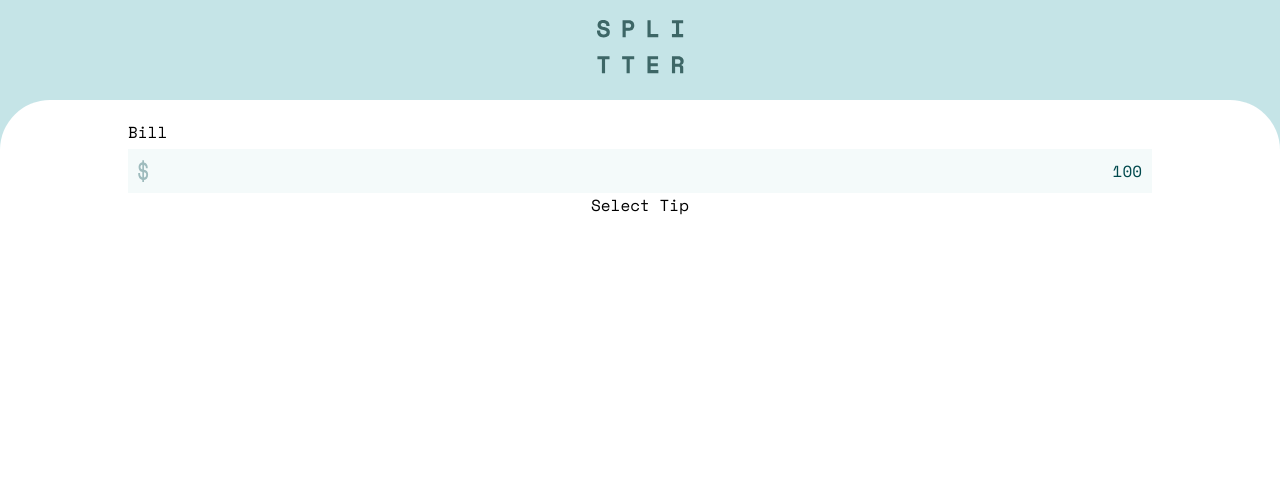
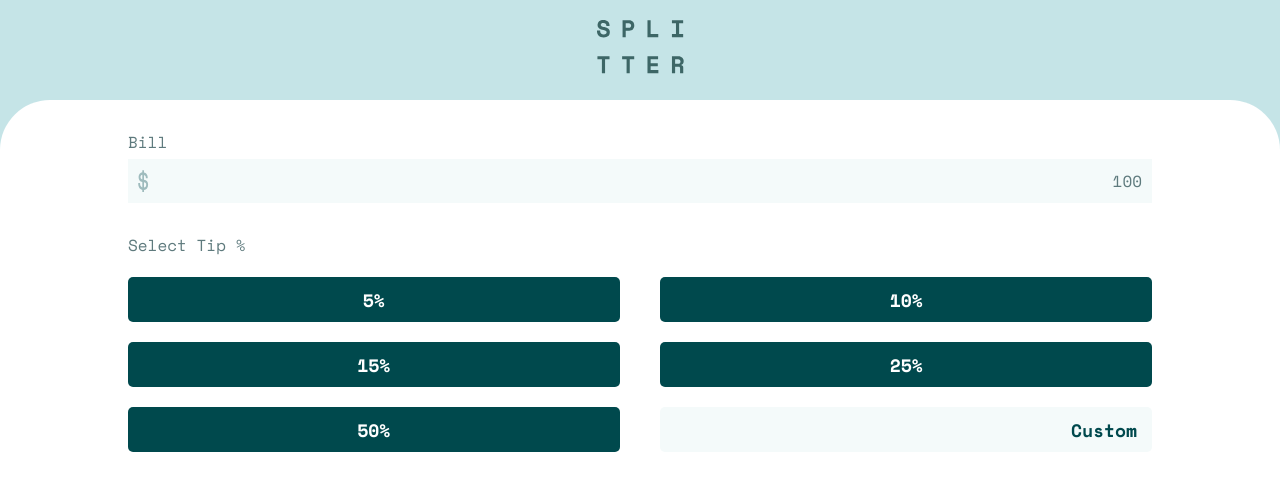
Before and after one commit to cjislegit/tip_calculator, a React (Create React App) app: page / in a window 1280 px wide. Shown: the top 490 px of the page. Built offline with nearby package versions, Linux system fonts and the light colour scheme.

Commit message:
Styled the slectTip component

```diff
--- a/src/Bill.module.css
+++ b/src/Bill.module.css
@@ -5,7 +5,7 @@
   align-content: center;
   justify-content: center;
   width: 80%;
-  margin-top: 20px;
+  margin-top: 30px;
 }
 
 .billLabel {
--- a/src/SelectTip.js
+++ b/src/SelectTip.js
@@ -3,8 +3,19 @@ import styles from './SelectTip.module.css';
 const SelectTip = () => {
   return (
     <div className={styles.selectTip}>
-      <div className={styles.selectTipLabel}>Select Tip</div>
-      <div className={styles.selectTipContainer}></div>
+      <div className={styles.selectTipLabel}>Select Tip %</div>
+      <div className={styles.selectTipContainer}>
+        <div className={styles.selectTipRowR}>
+          <input type='button' value='5%' />
+          <input type='button' value='15%' />
+          <input type='button' value='50%' />
+        </div>
+        <div className={styles.selectTipRowL}>
+          <input type='button' value='10%' />
+          <input type='button' value='25%' />
+          <input type='text' placeholder='Custom' />
+        </div>
+      </div>
     </div>
   );
 };
--- a/src/SelectTip.module.css
+++ b/src/SelectTip.module.css
@@ -0,0 +1,50 @@
+.selectTip {
+  display: flex;
+  flex-direction: column;
+  width: 80%;
+  align-self: center;
+  margin-top: 30px;
+}
+
+.selectTipLabel {
+  align-self: flex-start;
+  margin-bottom: 20px;
+}
+
+.selectTipContainer {
+  display: flex;
+  justify-content: space-between;
+}
+
+.selectTipContainer div {
+  width: 48%;
+  display: flex;
+  flex-direction: column;
+}
+
+.selectTipContainer input {
+  height: 45px;
+  margin-bottom: 20px;
+  border-radius: 5px;
+  border: none;
+}
+
+.selectTipContainer input[type='button'] {
+  background-color: var(--Very-dark-cyan);
+  color: white;
+  font-weight: 700;
+  font-size: large;
+}
+
+.selectTipContainer input[type='text'] {
+  background-color: var(--Light-grayish-cyan);
+  text-align: right;
+  color: var(--Very-dark-cyan);
+  padding-right: 15px;
+  font-size: large;
+  font-weight: 700;
+}
+
+.selectTipContainer input[type='text']::placeholder {
+  color: var(--Very-dark-cyan);
+}
--- a/src/index.css
+++ b/src/index.css
@@ -15,6 +15,7 @@
   padding: 0;
   font-family: 'Space Mono', monospace;
   box-sizing: border-box;
+  color: var(--Dark-grayish-cyan);
 }
 
 body,
```
